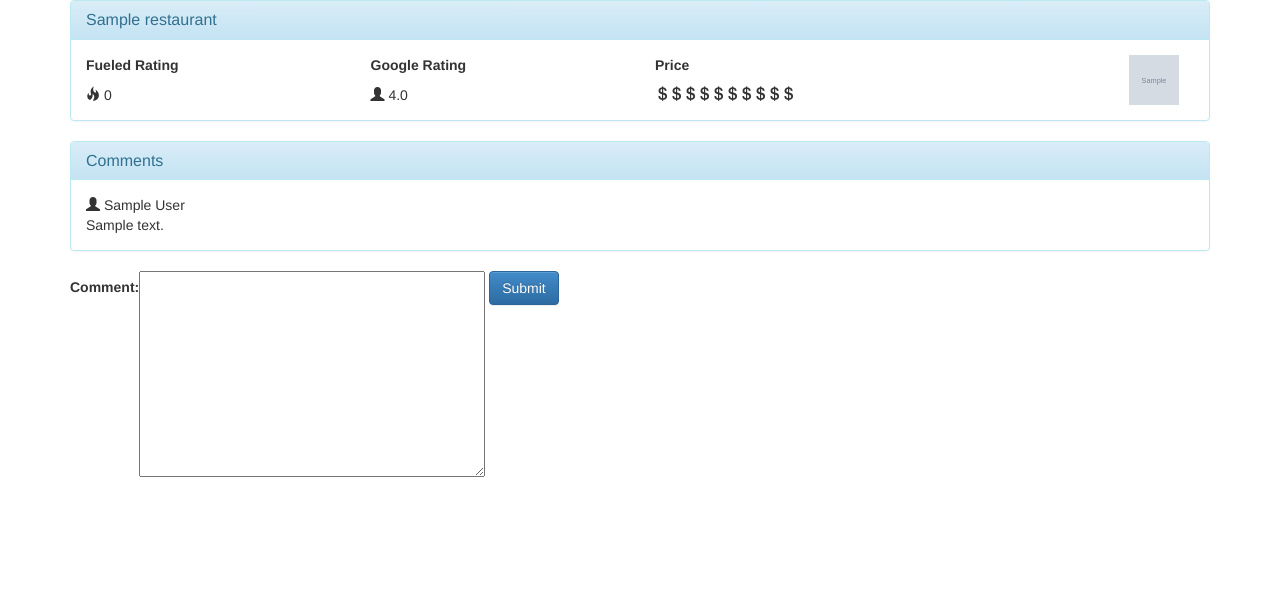
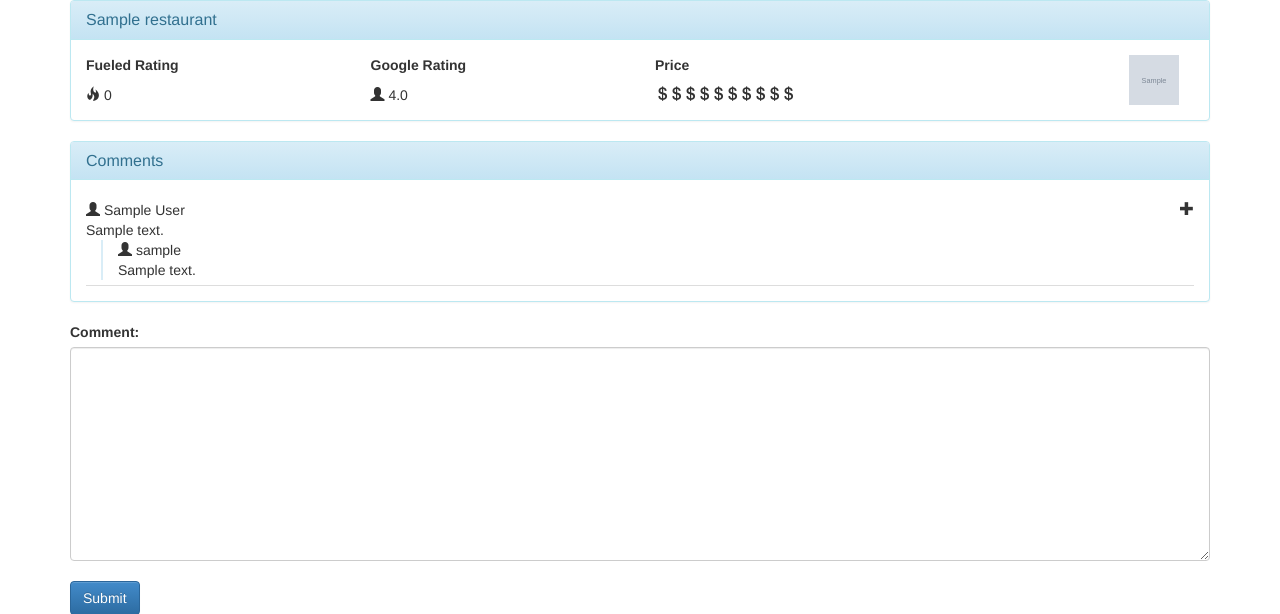
Before and after one commit to vpatel85/gas-up, a Django app: page /restaurants/1/ in a window 1280 px wide. Shown: the part 50-664 px from the top of the page. Run offline with Django 3.2, Linux system fonts and the light colour scheme; a user stored in the database is signed in; tables that the repository leaves empty hold one stand-in row (values such as "Sample post"); grey boxes marked "Sample" are stand-in pictures.

Commit message:
added sub comments, need to get ajax submit finished

```diff
--- a/gas_up/forms.py
+++ b/gas_up/forms.py
@@ -12,3 +12,6 @@ class BootstrapWidget(object):
 
 class BootstrapTextInput(BootstrapWidget,forms.TextInput):
     pass
+
+class BootstrapTextArea(BootstrapWidget,forms.Textarea):
+    pass
--- a/gas_up/templates/base.html
+++ b/gas_up/templates/base.html
@@ -14,6 +14,7 @@
   </head>
 
   <body>
+  {% block header %}
   <div class="navbar navbar-inverse navbar-fixed-top" role="navigation">
       <div class="container">
         <div class="navbar-header">
@@ -24,6 +25,7 @@
         </div>
       </div>
     </div>
+    {% endblock %}
     <div class="container">
       {% block content %}{% endblock %}
     </div>
--- a/restaurants/forms.py
+++ b/restaurants/forms.py
@@ -1,6 +1,6 @@
 from django import forms
-from gas_up.forms import BootstrapTextInput
-from .models import Comment
+from gas_up.forms import BootstrapTextInput, BootstrapTextArea
+from .models import Comment, SubComment
 
 class SearchForm(forms.Form):
      search = forms.CharField(widget=BootstrapTextInput)
@@ -12,5 +12,14 @@ class CommentForm(forms.ModelForm):
         widgets = {
                 'user': forms.HiddenInput,
                 'restaurant': forms.HiddenInput,
-                #'comment': BootstrapTextInput,
+                'comment': BootstrapTextArea,
                 }
+
+class SubCommentForm(forms.ModelForm):
+    class Meta:
+        model = SubComment
+        widgets = {
+                'user': forms.HiddenInput,
+                'parent': forms.HiddenInput,
+                'comment': BootstrapTextArea,
+                }
--- a/restaurants/models.py
+++ b/restaurants/models.py
@@ -19,9 +19,15 @@ class Restaurant(models.Model):
     def __unicode__(self):
         return '%s' % self.name
 
+#Enable polymorphism model structure here to allow better comment relationship
 class Comment(models.Model):
     user = models.ForeignKey(User)
     restaurant = models.ForeignKey(Restaurant)
     comment = models.TextField()
 
     created = models.DateTimeField(auto_now_add=True, blank=True)
+
+class SubComment(models.Model):
+    parent = models.ForeignKey(Comment)
+    user = models.ForeignKey(User)
+    comment = models.TextField()
--- a/restaurants/static/css/app.css
+++ b/restaurants/static/css/app.css
@@ -10,6 +10,23 @@ body {
     font-size: 18px;
     padding-top:10px;
 }
+.errorlist {
+    list-style: none;
+    color: #a94442;
+    padding: 0;
+}
 #search-results td {
     vertical-align: middle;
 }
+.sub-comment {
+    margin-left: 15px;
+    border-left: 2px solid #D9EDF7;
+}
+
+.comment {
+    padding: 5px 0px;
+    border-bottom: 1px solid #ddd;
+}
+.sub-comment-form {
+    display: none;
+}
--- a/restaurants/static/js/app.js
+++ b/restaurants/static/js/app.js
@@ -1,3 +1,21 @@
 (function($) {
+    $( ".comment .glyphicon-plus" ).click(function() {
+        var sub_comment = $(this).parents('.comment').find('.sub-comment-form');
+        sub_comment.slideDown( "fast");
+    });
+
+    $('.sub-comment-form form').on("submit", function(e){
+        e.preventDefault();
+        test = $(this);
+        var url = $(this).attr('action'),
+            csrf_token = $(this).find("input[name='csrfmiddlewaretoken']").val(),
+            //user = $(this).find("#id_user").val(),
+            //parent = $(this).find("#id_parent").val(),
+            comment = $(this).find("textarea[name='comment']").val();
+
+        $.post($(this).attr('action'), {csrfmiddlewaretoken: csrf_token, comment: comment}, function(response){
+            //$('.sub-comment-form').html("Thank You for your comment");
+        });
+    });
 
 })(jQuery)
--- a/restaurants/templates/restaurants/restaurant_detail.html
+++ b/restaurants/templates/restaurants/restaurant_detail.html
@@ -31,18 +31,50 @@
     <div class="panel-heading"><h3 class="panel-title">Comments</h3></div>
     <div class="panel-body">
         {% for c in comments %}
+        <div class="comment">
             <div class="row">
-            <div class="col-sm-3"><span class="glyphicon glyphicon-user"></span> {{c.user.first_name}} {{c.user.last_name}}</div>
+                <div class="col-sm-12">
+                    <span class="glyphicon glyphicon-plus pull-right"></span>
+                    <span class="glyphicon glyphicon-user"></span> {{c.user.first_name}} {{c.user.last_name}}
+                </div>
             </div>
             <div class="row">
-            <div class="col-sm-8">{{c.comment}}</div>
+                <div class="col-sm-12">
+                    {{c.comment}}
+                    {%for s in c.subcomment_set.all %}
+                    <div class="row sub-comment">
+                        <div class="col-sm-11">
+                            <div class="row">
+                                <div class="col-sm-4"><span class="glyphicon glyphicon-user"></span> {{s.user}}</div>
+                            </div>
+                            <div class="row">
+                                <div class="col-sm-11">
+                                    {{s.comment}}
+                                </div>
+                            </div>
+                        </div>
                     </div>
                     {% endfor %}
+
+                </div>
+            </div>
+        <div class="sub-comment-form">
+            <form method="POST" action="/restaurants/sub-comment/{{c.id}}/">
+                {% csrf_token %}
+                {{sub_comment_form}}
+                <br>
+                <button type="submit" class="btn btn-primary">Submit</button>
+            </form>
+        </div>
+        </div>
+        {% endfor %}
+
     </div>
 </div>
 <form method="POST" action="">
     {% csrf_token %}
     {{form}}
+    <br>
     <button type="submit" class="btn btn-primary">Submit</button>
 </form>
 
--- a/restaurants/urls.py
+++ b/restaurants/urls.py
@@ -1,6 +1,6 @@
 from django.conf.urls import patterns, include, url
 from django.contrib.auth.decorators import login_required
-from .views import SearchRestaurant, SearchResults, AddRestaurant, RestaurantList, RestaurantDetail
+from .views import SearchRestaurant, SearchResults, AddRestaurant, RestaurantList, RestaurantDetail, SubCommentView
 
 urlpatterns = patterns('restaurants.views',
         url(r'^search/', login_required(SearchRestaurant.as_view()), name='search_restaurant'),
@@ -8,4 +8,5 @@ urlpatterns = patterns('restaurants.views',
         url(r'^add/', login_required(AddRestaurant.as_view()), name='add_restaurant'),
         url(r'^list/', login_required(RestaurantList.as_view()), name='restaurant_list'),
         url(r'^(?P<pk>\d+)/', login_required(RestaurantDetail.as_view()), name='restaurant_detail'),
+        url(r'^sub-comment/(?P<pk>\d+)/', login_required(SubCommentView.as_view()), name='sub-comment'),
 )
--- a/restaurants/views.py
+++ b/restaurants/views.py
@@ -4,7 +4,7 @@ import requests
 from django.http import HttpResponse
 from django.views.generic import View, FormView, ListView, DetailView
 from django.shortcuts import render, redirect
-from .forms import SearchForm, CommentForm
+from .forms import SearchForm, CommentForm, SubCommentForm
 from .models import Restaurant, Comment
 
 class SearchRestaurant(FormView):
@@ -70,8 +70,9 @@ class RestaurantDetail(FormView):
         context = super(RestaurantDetail, self).get_context_data(**kwargs)
         context['object'] = Restaurant.objects.get(pk=self.kwargs['pk'])
 
-        comments = Comment.objects.filter(restaurant=context['object'])
+        comments = Comment.objects.filter(restaurant=context['object']).order_by('-created')
 
+        context['sub_comment_form'] = SubCommentForm()
         context['comments'] = comments
 
         return context
@@ -79,3 +80,25 @@ class RestaurantDetail(FormView):
     def form_valid(self, form):
         form.save()
         return redirect('restaurant_detail', pk=self.kwargs['pk'])
+
+class SubCommentView(FormView):
+    form_class = SubCommentForm
+
+    def get_initial(self):
+        parent = Comment.objects.get(pk=self.kwargs['pk'])
+        return {'user':self.request.user, 'parent':parent}
+
+    def post(self, request, pk):
+        parent = Comment.objects.get(pk=self.kwargs['pk'])
+        form = SubCommentForm(request.POST, initial={'user':request.user, 'parent':parent})
+        print form
+
+        if form.is_valid():
+            print 'test'
+        else:
+            print 'not valid'
+            print form.errors
+        response = HttpResponse(json.dumps('test'), mimetype="application/json", content_type="application/json")
+        return response
+        #form.save()
+        #return redirect('restaurant_detail', pk=self.kwargs['pk'])
```
Also changed, not shown: restaurants/migrations/0007_auto__add_field_comment_parent.py (added), restaurants/migrations/0008_auto__add_subcomment__del_field_comment_parent.py (added), restaurants/migrations/0009_auto__add_field_subcomment_user.py (added). Lines whose indentation alone changed are shown as unchanged.
